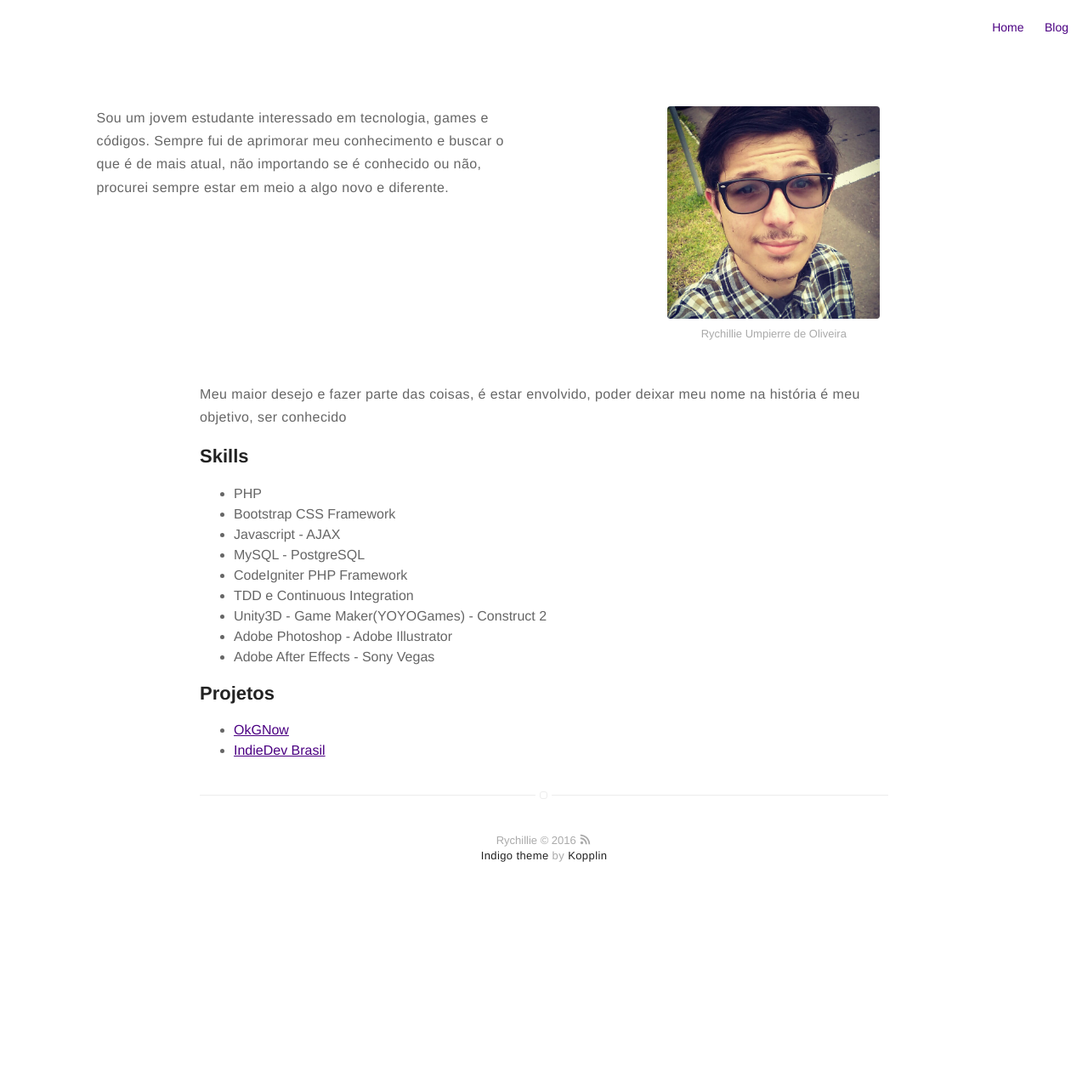
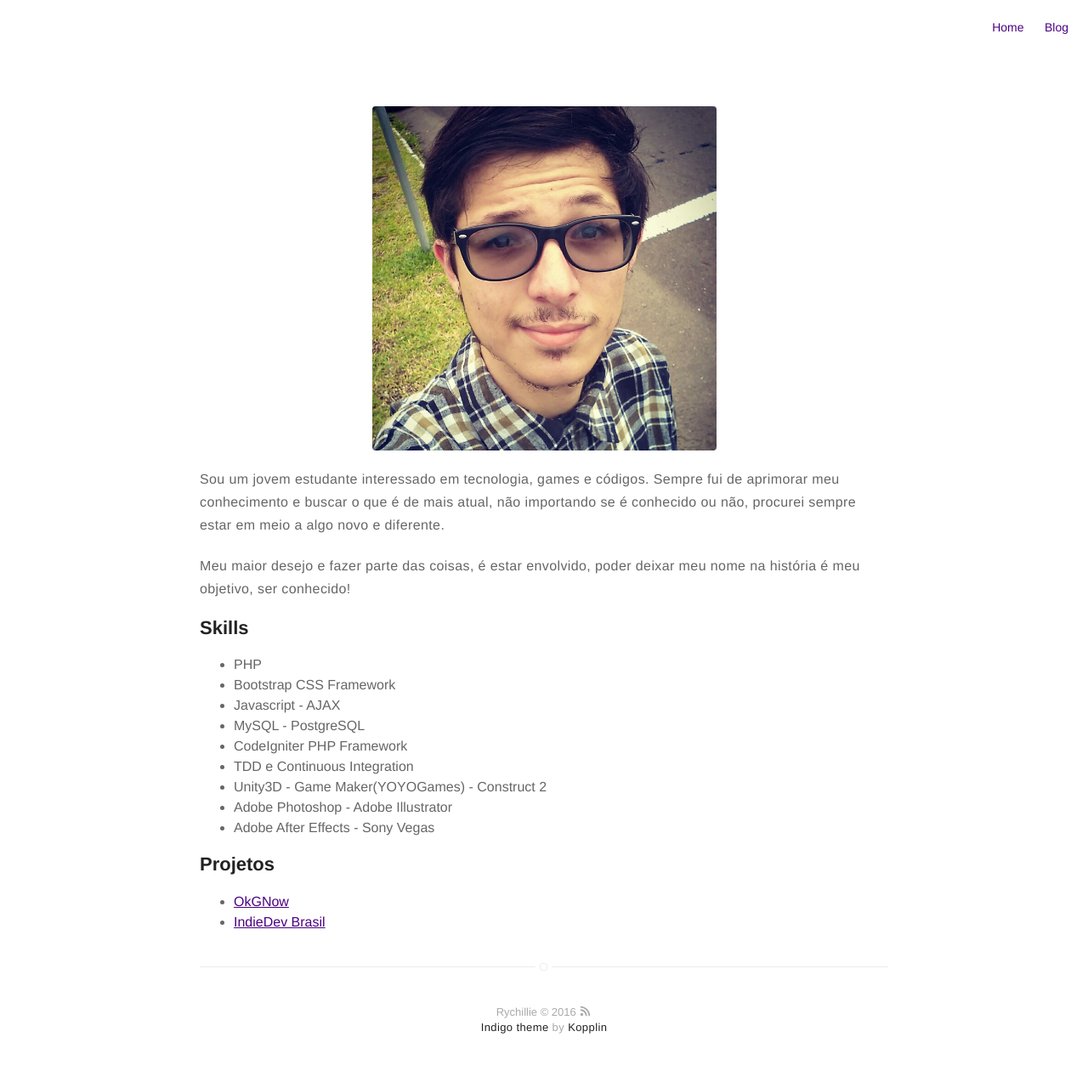
Before and after one commit to Rychillie/rychillieOLD, a Jekyll site: the page built from about.md, in a window 1280 px wide. Shown: the whole page at 85% size. Built offline with Jekyll 4.4.1, drawn with Linux system fonts in a browser that asks for light colours; before the commit the page ends 1078 px from its top, so only the background shows below that.

Commit message:
Update about.md

```diff
--- a/about.md
+++ b/about.md
@@ -2,18 +2,11 @@
 title: About
 layout: page
 ---
-<div class="side-by-side">
-    <div class="toleft">
-        <p>Sou um jovem estudante interessado em tecnologia, games e códigos. Sempre fui de aprimorar meu conhecimento e buscar o que é de mais atual, não importando se é conhecido ou não, procurei sempre estar em meio a algo novo e diferente.</p>
-    </div>
+![Profile Image]({{ site.url }}/{{ site.picture }})
 
-    <div class="toright">
-        <img class="image" src="https://rychillie.github.io/assets/images/profile.jpg" alt="Alt Text">
-        <figcaption class="caption">Rychillie Umpierre de Oliveira</figcaption>
-    </div>
-</div>
+<p>Sou um jovem estudante interessado em tecnologia, games e códigos. Sempre fui de aprimorar meu conhecimento e buscar o que é de mais atual, não importando se é conhecido ou não, procurei sempre estar em meio a algo novo e diferente.</p>
 
-<p>Meu maior desejo e fazer parte das coisas, é estar envolvido, poder deixar meu nome na história é meu objetivo, ser conhecido</p>
+<p>Meu maior desejo e fazer parte das coisas, é estar envolvido, poder deixar meu nome na história é meu objetivo, ser conhecido!</p>
 
 <h2>Skills</h2>
 
```
